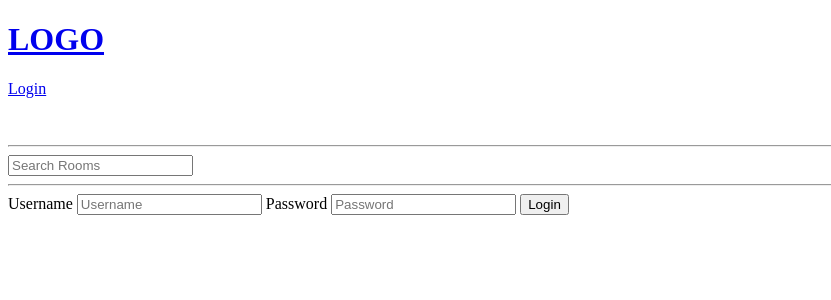
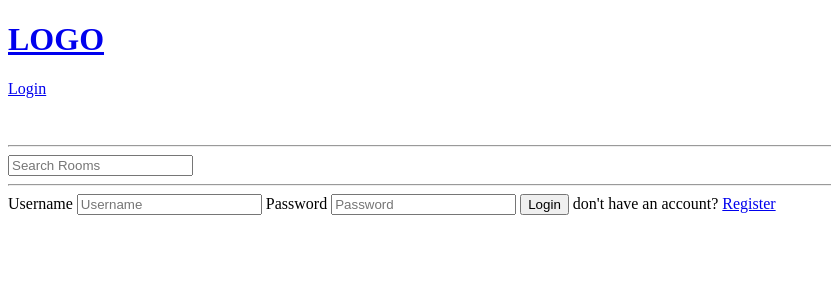
Before and after one commit to PranayaShrestha299/FirstDjangoProject, a Django app: page /login/ in a window 1280 px wide. Shown: the top 300 px of the page, without its empty margins (0-831 px from the left). Run offline with Django 5.2, Linux system fonts and the light colour scheme.

Commit message:
added login register form

```diff
--- a/base/templates/base/login_register.html
+++ b/base/templates/base/login_register.html
@@ -2,7 +2,7 @@
 
 
 {%block content%}
-
+{% if page == "login" %}
 <div>
     <form method="post">
         {%csrf_token%}
@@ -12,7 +12,16 @@
         <input type="password" name="password" placeholder="Password" required>
         <input type="submit" value="Login">
 
-
+        don't have an account?
+        <a href="{% url 'register' %}">Register</a>
     </form>
 </div>
+{% else %}
+
+<div>
+    {{form.as_p}}
+    already have an account?
+    <a href="{% url 'login' %}">Login</a>
+</div>
+{% endif %}
 {%endblock content%}
--- a/base/urls.py
+++ b/base/urls.py
@@ -9,5 +9,6 @@ urlpatterns = [
     path('room/<str:pk>/',views.room, name='room'),
     path('create-room/', views.createroom, name='create-room'),
     path('update-room/<str:pk>/', views.updateroom, name='update-room'),
-    path('delete-room/<str:pk>/', views.deleteroom, name='delete-room')
+    path('delete-room/<str:pk>/', views.deleteroom, name='delete-room'),
+    path('register/', views.loginRegister, name='register'),
 ]
--- a/base/views.py
+++ b/base/views.py
@@ -8,6 +8,7 @@ from .models import Topic
 from django.contrib.auth.models import User
 from django.contrib.auth import authenticate, login, logout
 from django.http import HttpResponse
+from django.contrib.auth.forms import UserCreationForm
 
 # Create your views here.
 
@@ -15,12 +16,31 @@ from django.http import HttpResponse
 #    {'id': 1, 'name': 'Room A'},
 #    {'id': 2, 'name': 'Room B'},
 #    {'id': 3, 'name': 'Room C'}, ]
+def loginRegister(request):
+    page='register'
+    form=UserCreationForm()
+    if request.method == 'POST':
+        form = UserCreationForm(request.POST)
+        if form.is_valid():
+            user=form.save(commit=False)
+            user.username=user.username.lower()
+            user.save()
+            login(request,user)
+            return redirect('home')
+        else:
+            messages.error(request, 'An error occurred during registration')
+
+    return render(request,'base/login_register.html',{'page':page,'form':form})
 
 def loginPage(request):
+    page='login'
+
     if request.method == 'POST':
         username = request.POST.get('username')
         password = request.POST.get('password')
         # Logic to authenticate user goes here
+        if request.user.is_authenticated:
+            return redirect('home')
         try:
             user = User.objects.get(username=username)
 
@@ -33,8 +53,8 @@ def loginPage(request):
             return redirect('home')
         else:
             messages.error(request, 'Username OR Password is incorrect')
-    context={}
-    return render(request,'base/login_register.html',context)
+
+    return render(request,'base/login_register.html',{'page':page})
 
 def home(request):
     q=request.GET.get('q') if request.GET.get('q') != None else ''
```
